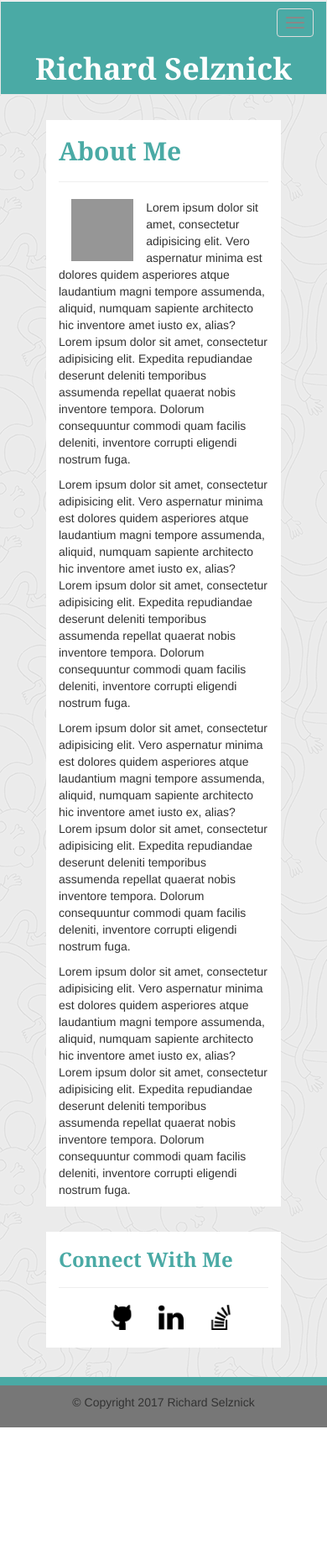
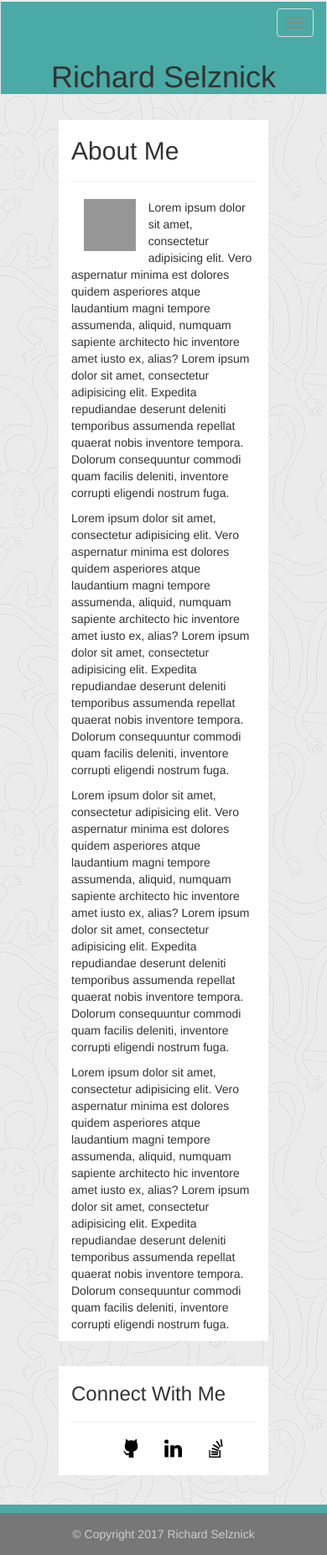
Before and after one commit to richardselz/Bootstrap-Portfolio, a plain HTML site: page index.html in a window 390 px wide. Shown: the whole page at 84% size. Before the commit the page ends 1700 px from the top, so only its background shows below. Drawn offline with nearby package versions, Linux system fonts and the light colour scheme; placeholder pictures from the web are drawn by us; files whose address does not match are found by name.

Commit message:
Erased Style from Index.html

```diff
--- a/index.html
+++ b/index.html
@@ -4,108 +4,10 @@
 	<meta charset="UTF-8">
 	<title>Document</title>
 	<link rel="stylesheet" href="assets/css/reset.css">
+	<link rel="stylesheet" href="assets/css/style.css">
 	<link rel="stylesheet" href="https://maxcdn.bootstrapcdn.com/bootstrap/3.3.7/css/bootstrap.min.css">
 	<script src="http://code.jquery.com/jquery-3.2.1.slim.min.js" integrity="sha256-k2WSCIexGzOj3Euiig+TlR8gA0EmPjuc79OEeY5L45g=" crossorigin="anonymous"></script>
 	<script src="https://maxcdn.bootstrapcdn.com/bootstrap/3.3.7/js/bootstrap.min.js"></script>
-	<style>
-		body {
-			background-image: url("assets/images/background.png");
-/*			overflow: hidden;*/
-		}
-		h1, h2, h3, h4, h5 {
-			font-family: 'Georgia', 'Times', 'Times New Roman', serif;
-			font-weight: bold;
-		}
-		h2, h3 {
-			color: #4aaaa5;
-		}
-		nav {
-			background-color: #fff;
-		}
-		h1 {
-			color: white;
-			line-height: 20px;
-		}
-		@media only screen and (max-width: 1390px) {
-			h1 {
-				font-size: 30px;
-			}
-		}
-		@media only screen and (max-width: 1181px) {
-			h1 {
-				font-size: 18px;
-			}
-		}
-		@media only screen and (max-width: 767px) {
-			h1 {
-				font-size: 36px;
-			}
-		}
-		nav > .row > .col-xs-12 {
-			text-align: center;
-			background: #4aaaa5;
-			height: 60px;
-		}
-		.navbar-header {
-			background: #4aaaa5;
-		}
-        .navbar-nav {
-            float: right;
-        }
-		nav > .row > .col-md-4 {
-			background: lightblue;
-			text-align: right;
-			height: 60px;
-			line-height: 60px;
-		}
-		.col-md-4 > ul > li {
-			float: right;
-		}
-		/*.navigation {
-			margin-right: 30px;
-		}*/
-/*		.erase-padding {
-			padding: 0;
-		}*/ /* Can potentially just be changed to col-xs-12 */
-		main > .row {
-			margin: 10px 40px 35px;
-		}
-		.first-section {
-			padding-right: 40px;
-		}
-		@media only screen and (max-width: 992px){
-			.first-section {
-				padding: 0px;
-				margin-bottom: 30px;
-			}
-		}
-		.inner-first, .inner-second {
-			background: white;
-		}
-		.second-section{
-			padding: 0;
-			margin: 0;
-		}
-		footer {
-			text-align: center;
-			line-height: 40px;
-			height: 60px;
-			border-top: 10px #4aaaa5 solid;
-			background: #777777;
-		}
-		.contactme {
-			margin-bottom: 20px;
-			float: left;
-		}
-		a:hover img {
-		    opacity: 0.5;
-		    animation: spinnnnnning 1s linear 1;
-		}
-		@keyframes spinnnnnning {
-			0% {transform: rotate(0deg);}
-			100% {transform: rotate(360deg)}
-		}
-	</style>
 </head>
 <body>
 	<div class="container-fluid">
```
